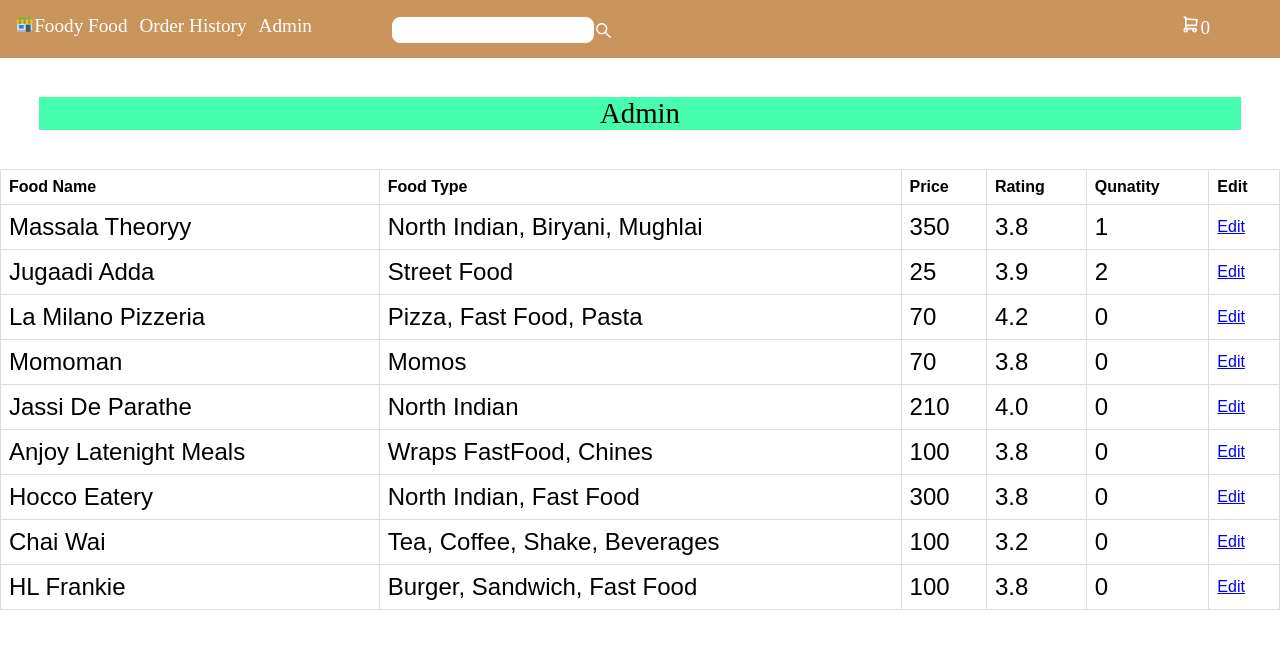
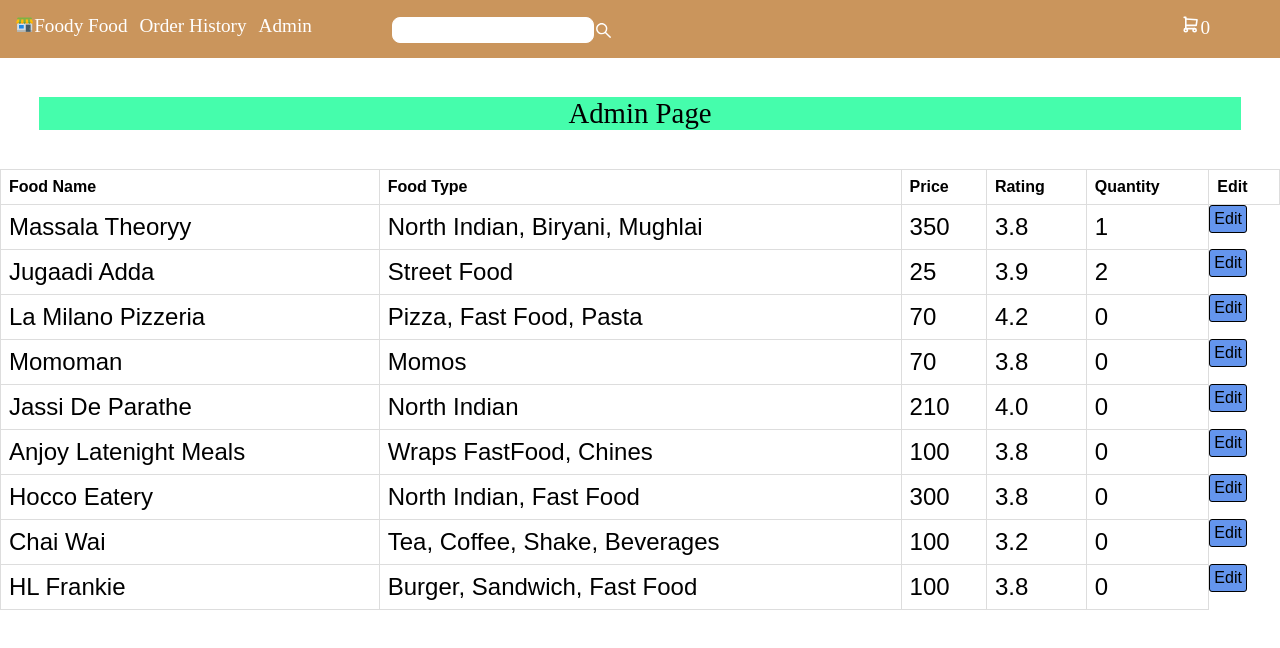
Before and after one commit to abhayrai8299/Cart_Item, a React (Create React App) app: page /admin in a window 1280 px wide. Shown: the top 648 px of the page. Built offline with nearby package versions, Linux system fonts and the light colour scheme.

Commit message:
Edit Section

```diff
--- a/src/App.js
+++ b/src/App.js
@@ -12,13 +12,14 @@ function App() {
   const [products, setProducts] = useState([]);
   const [searchvalue, setsearchvalue] = useState("");
   const [Item, setItem] = useState([]);
-  // const [edititem, setEdititem] = useState({
-  //   food_name: "",
-  //   food_type: "",
-  //   price: "",
-  //   rating: "",
-  //   quantity: "",
-  // });
+  const [edititem, setEdititem] = useState({
+    id: "",
+    food_name: "",
+    food_type: "",
+    price: "",
+    rating: "",
+    quantity: "",
+  });
 
   return (
     <>
@@ -39,21 +40,14 @@ function App() {
             <Admin
               Item={Item}
               setItem={setItem}
-              // edititem={edititem}
-              // setEdititem={setEdititem}
+              edititem={edititem}
+              setEdititem={setEdititem}
             />
           }
         />
         <Route
           path="/edit"
-          element={
-            <Edititem
-              Item={Item}
-              setItem={setItem}
-              // edititem={edititem}
-              // setEdititem={setEdititem}
-            />
-          }
+          element={<Edititem edititem={edititem} setEdititem={setEdititem} />}
         />
       </Routes>
     </>
--- a/src/components/Admin.js
+++ b/src/components/Admin.js
@@ -1,26 +1,33 @@
-import React, { useState } from "react";
+import React from "react";
+import { Button } from "react-bootstrap";
 
 import { NavLink } from "react-router-dom";
 import Cardsdata from "./CardData";
 
-const Admin = ({edititem,setEdititem,Item,setItem}) => {
-
-
-  const editHandler=(item)=>{
-   console.log(item)
-  setItem(item)
-  }
+const Admin = ({ edititem, setEdititem, setItem }) => {
+  const editHandle = (item) => {
+    setItem(item);
+    setEdititem({
+      ...edititem,
+      id: item.id,
+      food_name: item.rname,
+      food_type: item.address,
+      price: item.price,
+      quantity: item.qnty,
+      rating: item.rating,
+    });
+  };
 
   return (
     <div>
-      <div className="admin">Admin</div>
+      <div className="admin">Admin Page</div>
       <table>
         <tr>
           <th>Food Name</th>
           <th>Food Type</th>
           <th> Price</th>
           <th>Rating</th>
-          <th>Qunatity</th>
+          <th>Quantity</th>
           <th>Edit</th>
         </tr>
         {Cardsdata.map((item) => {
@@ -32,14 +39,19 @@ const Admin = ({edititem,setEdititem,Item,setItem}) => {
                 <td className="row">{item.price}</td>
                 <td className="row">{item.rating}</td>
                 <td className="row">{item.qnty}</td>
-         <td><NavLink to="/edit" onClick={()=>editHandler(item)}>Edit</NavLink></td>
-          {/* {openModal &&<Edititem setOpenModal={setOpenModal} setFlag={setFlag}/>} */}
+                <NavLink to="/edit">
+                  <Button
+                    className="edit_item"
+                    onClick={() => editHandle(item)}
+                  >
+                    Edit
+                  </Button>
+                </NavLink>
               </tr>
             </>
-        )
+          );
         })}
       </table>
-
     </div>
   );
 };
--- a/src/components/Edititem.js
+++ b/src/components/Edititem.js
@@ -1,29 +1,37 @@
-import React, { useState } from "react";
+import React from "react";
+import { useNavigate } from "react-router-dom";
+import Cardsdata from "./CardData";
 import "./Modal.css";
-const Edititem = ({Item, setItem}) => {
-    const [edititem, setEdititem] = useState({
-        food_name: "",
-        food_type: "",
-        price: "",
-        rating: "",
-        quantity: "",
-      });
-    console.log(Item);
-  console.log({...edititem,food_type:Item.rname});
-  setEdititem({
-    ...edititem,
-    food_name:Item.rname,
-    // food_type: Item.address,
-    // price: Item.price,
-    // quantity: Item.qnty,
-    // rating: Item.rating,
-});
 
+const Edititem = ({ edititem, setEdititem }) => {
+  const navigate = useNavigate();
   const handlechange = (e) => {
-    const name=e.target.name;
-    const value=e.target.value;
+    const name = e.target.name;
+    const value = e.target.value;
+    setEdititem({ ...edititem, [name]: value });
   };
-
+  const submitHandler = (e) => {
+    e.preventDefault();
+  };
+  const onProceed = () => {
+    console.log(edititem);
+    Cardsdata.map((it) =>
+      it.id === edititem.id
+        ? ((it.rname = edititem.food_name),
+          (it.address = edititem.food_type),
+          (it.price = edititem.price),
+          (it.qnty = edititem.quantity),
+          (it.rating = edititem.rating))
+        : it
+    );
+    navigate("/admin");
+  };
+  const onCancel = () => {
+    navigate("/admin");
+  };
+  const onHome=()=>{
+    navigate("/");
+  }
   return (
     <div className="modalBackground">
       <div className="modalContainer">
@@ -31,13 +39,14 @@ const Edititem = ({Item, setItem}) => {
         <div className="title">
           <h2>Please Edit the Item</h2>
           <div className="body">
-            <form>
+            <form onSubmit={submitHandler}>
               Food Name
               <input
                 type="text"
                 value={edititem.food_name}
                 onChange={handlechange}
                 name="food_name"
+                id="food_name"
               />
               <br />
               Food Type
@@ -50,7 +59,7 @@ const Edititem = ({Item, setItem}) => {
               <br />
               Price{" "}
               <input
-                type="text"
+                type="number"
                 value={edititem.price}
                 onChange={handlechange}
                 name="price"
@@ -66,7 +75,7 @@ const Edititem = ({Item, setItem}) => {
               <br />
               Qunatity
               <input
-                type="text"
+                type="number"
                 value={edititem.quantity}
                 onChange={handlechange}
                 name="quantity"
@@ -75,7 +84,9 @@ const Edititem = ({Item, setItem}) => {
             </form>
           </div>
           <div className="footer">
-            <button>Proceed</button>
+            <button onClick={onProceed}>Proceed</button>
+            <button onClick={onCancel}>Cancel</button>
+            <button onClick={onHome}>Home</button>
           </div>
         </div>
       </div>
--- a/src/components/orderPage.js
+++ b/src/components/orderPage.js
@@ -4,12 +4,10 @@ import { useSelector } from "react-redux";
 const OrderPage = () => {
   const data = useSelector((state) => state.cartreducer.orderHistory);
   const sortType=useSelector((state)=>state.cartreducer.sort)
-  console.log(sortType);
   const sortedData=data.sort((a,b)=>{
     const reversed=(sortType==='desc')?-1:1;
     return reversed*a.orderDate.localeCompare(b.orderDate);
   });
-  console.log(sortedData.length);
   return (
     <div>
       {sortedData.length?<> <h3 className="order_heading">My Orders</h3>
```
Lines whose indentation alone changed are shown as unchanged.
